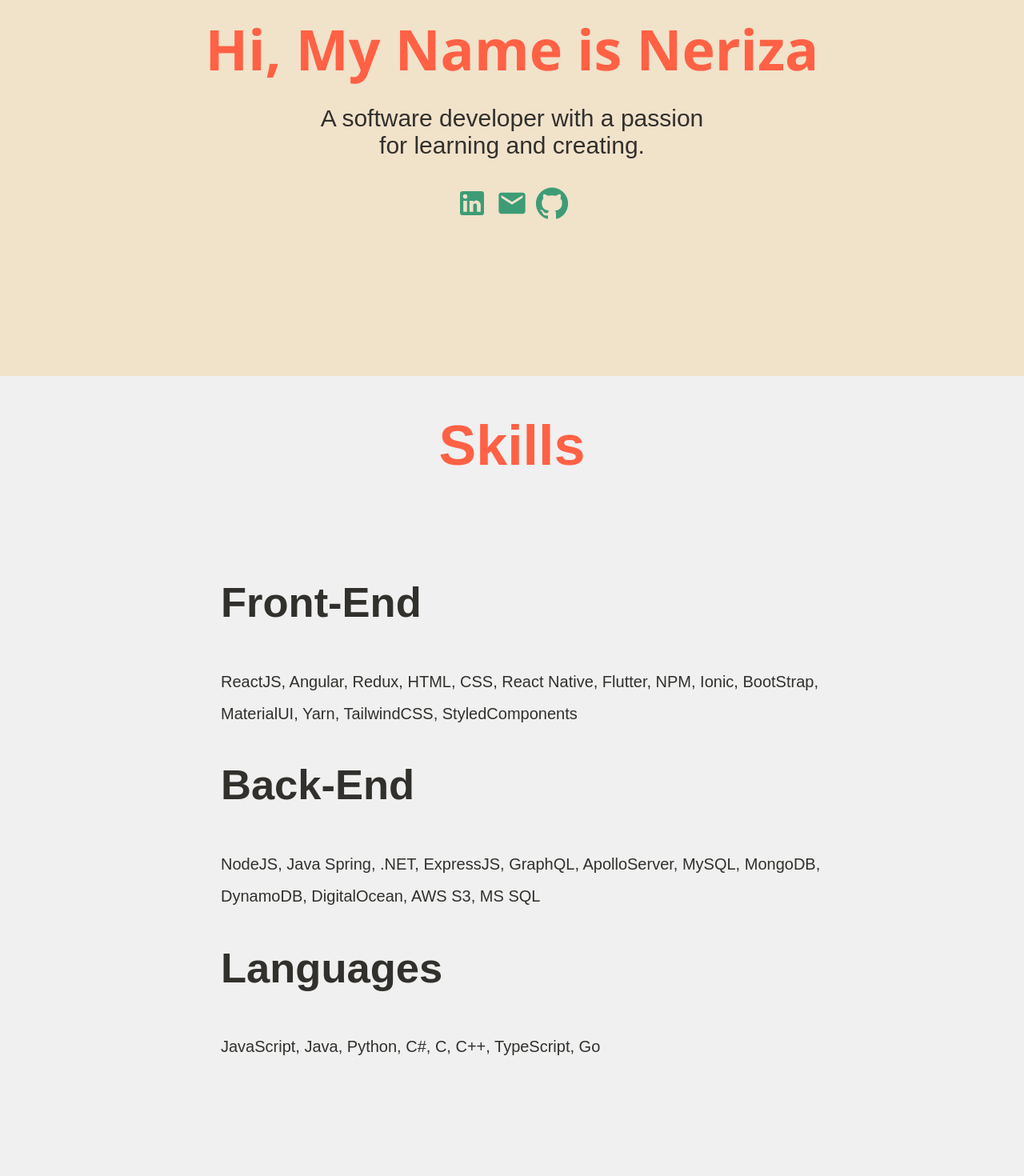
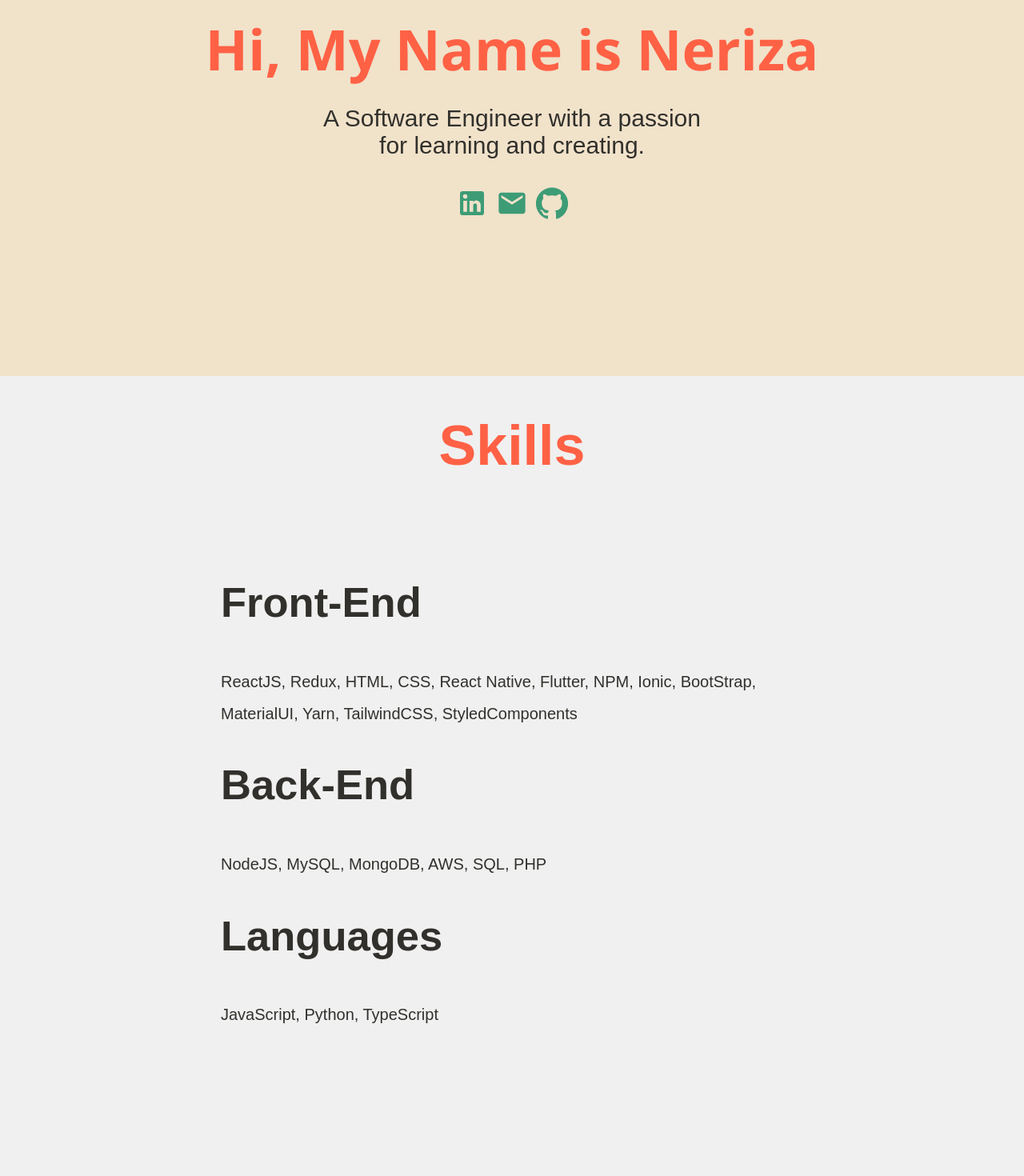
Before and after one commit to NerizaAlmirol/personal_portfolio, a React (Create React App) app: page / in a window 1280 px wide. Shown: the part 280-1750 px from the top of the page at 80% size. Built offline with nearby package versions, Linux system fonts and the light colour scheme.

Commit message:
edit home page

```diff
--- a/src/pages/Home.js
+++ b/src/pages/Home.js
@@ -10,7 +10,7 @@ function Home() {
       <div className="about">
         <h2> Hi, My Name is Neriza</h2>
         <div className="prompt">
-          <p>A software developer with a passion for learning and creating.</p>
+          <p>A Software Engineer with a passion for learning and creating.</p>
           <LinkedInIcon />
           <EmailIcon />
           <GithubIcon />
@@ -22,20 +22,19 @@ function Home() {
           <li className="item">
             <h2> Front-End</h2>
             <span>
-              ReactJS, Angular, Redux, HTML, CSS, React Native, Flutter, NPM,
+              ReactJS, Redux, HTML, CSS, React Native, Flutter, NPM,
               Ionic, BootStrap, MaterialUI, Yarn, TailwindCSS, StyledComponents
             </span>
           </li>
           <li className="item">
             <h2>Back-End</h2>
             <span>
-              NodeJS, Java Spring, .NET, ExpressJS, GraphQL, ApolloServer,
-              MySQL, MongoDB, DynamoDB, DigitalOcean, AWS S3, MS SQL
+              NodeJS, MySQL, MongoDB, AWS, SQL, PHP
             </span>
           </li>
           <li className="item">
             <h2>Languages</h2>
-            <span>JavaScript, Java, Python, C#, C, C++, TypeScript, Go</span>
+            <span>JavaScript, Python, TypeScript</span>
           </li>
         </ol>
       </div>
```
